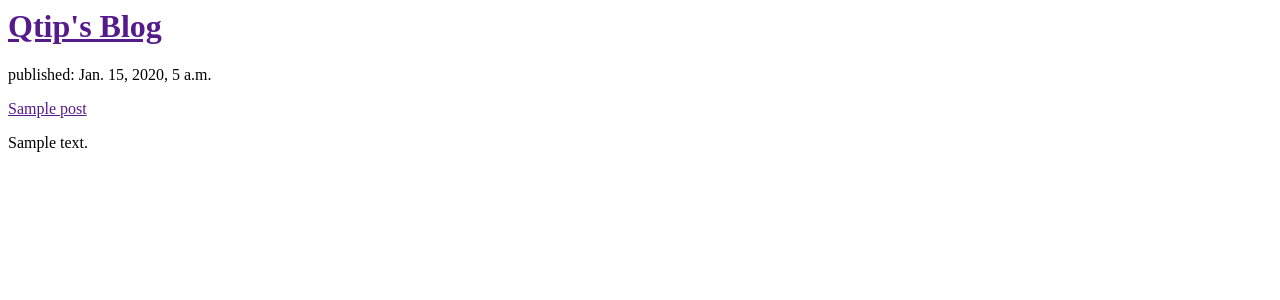
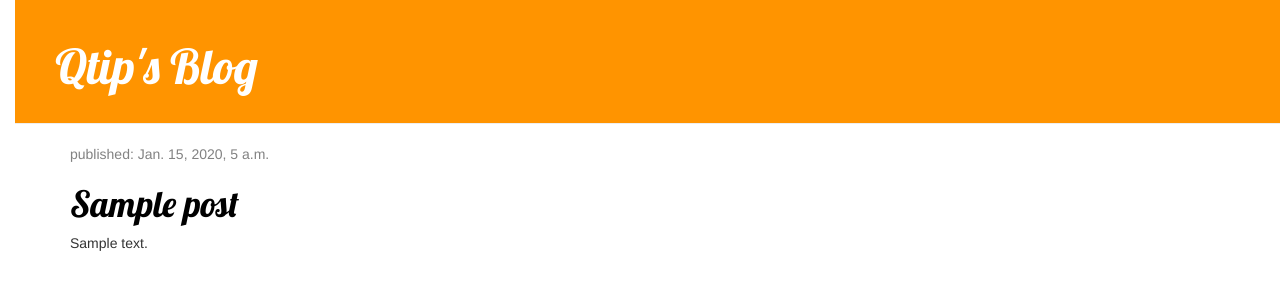
Before and after one commit to ojff/my-first-blog, a Django app: template blog/templates/blog/post_list.html in a window 1280 px wide. Shown: the top 300 px of the page. Run offline with Django 3.2, Linux system fonts and the light colour scheme; the template is opened without the code that fills it: values that come from a table or form of the project are taken from there, others are empty; tables that the repository leaves empty hold one stand-in row (values such as "Sample post"); some libraries are stand-ins or nearby versions.

Commit message:
Added css to html.

```diff
--- /dev/null
+++ b/blog/static/css/blog.css
@@ -0,0 +1,55 @@
+h1 a {
+	color: #FCA205;
+	font-family: 'Lobster';
+}
+
+body {
+	padding-left: 15px;
+}
+
+.page-header {
+    background-color: #ff9400;
+    margin-top: 0;
+    padding: 20px 20px 20px 40px;
+}
+
+.page-header h1, .page-header h1 a, .page-header h1 a:visited, .page-header h1 a:active {
+    color: #ffffff;
+    font-size: 36pt;
+    text-decoration: none;
+}
+
+.content {
+    margin-left: 40px;
+}
+
+h1, h2, h3, h4 {
+    font-family: 'Lobster', cursive;
+}
+
+.date {
+    color: #828282;
+}
+
+.save {
+    float: right;
+}
+
+.post-form textarea, .post-form input {
+    width: 100%;
+}
+
+.top-menu, .top-menu:hover, .top-menu:visited {
+    color: #ffffff;
+    float: right;
+    font-size: 26pt;
+    margin-right: 20px;
+}
+
+.post {
+    margin-bottom: 70px;
+}
+
+.post h1 a, .post h1 a:visited {
+    color: #000000;
+}
--- a/blog/templates/blog/post_list.html
+++ b/blog/templates/blog/post_list.html
@@ -1,17 +1,38 @@
+{% load staticfiles %}
 <html>
 	<head>
 		<title>qtip's blog</title>
+
+		<!-- Latest compiled and minified CSS -->
+		<link rel="stylesheet" href="https://maxcdn.bootstrapcdn.com/bootstrap/3.3.7/css/bootstrap.min.css" integrity="sha384-BVYiiSIFeK1dGmJRAkycuHAHRg32OmUcww7on3RYdg4Va+PmSTsz/K68vbdEjh4u" crossorigin="anonymous">
+
+		<!-- Optional theme -->
+		<link rel="stylesheet" href="https://maxcdn.bootstrapcdn.com/bootstrap/3.3.7/css/bootstrap-theme.min.css" integrity="sha384-rHyoN1iRsVXV4nD0JutlnGaslCJuC7uwjduW9SVrLvRYooPp2bWYgmgJQIXwl/Sp" crossorigin="anonymous">
+
+		<link href="//fonts.googleapis.com/css?family=Lobster&subset=latin,latin-ext" rel="stylesheet" type="text/css">
+
+		<link rel="stylesheet" href="{% static 'css/blog.css' %}">
+
 	</head>
 	<body>
-		<div>
+		<div class='page-header'>
 			<h1><a href="">Qtip's Blog</a></h1>
 		</div>
-		<div>
-			{% for post in posts %}
-				<p>published: {{post.published_date}}</p>
-				<p><a href="">{{post.title}}</a></p>
-				<p>{{post.text|linebreaksbr}}</p>
-			{% endfor %}
+
+		<div class="content container">
+			<div class="row">
+				<div class="col-md-8">
+					{% for post in posts %}
+						<div class="post">
+							<div class="date">
+								<p>published: {{post.published_date}}</p>
+							</div>
+							<h1><a href="">{{post.title}}</a></h1>
+							<p>{{post.text|linebreaksbr}}</p>
+						</div>
+					{% endfor %}
+				</div>
+			</div>
 		</div>
 
 	</body>
```
